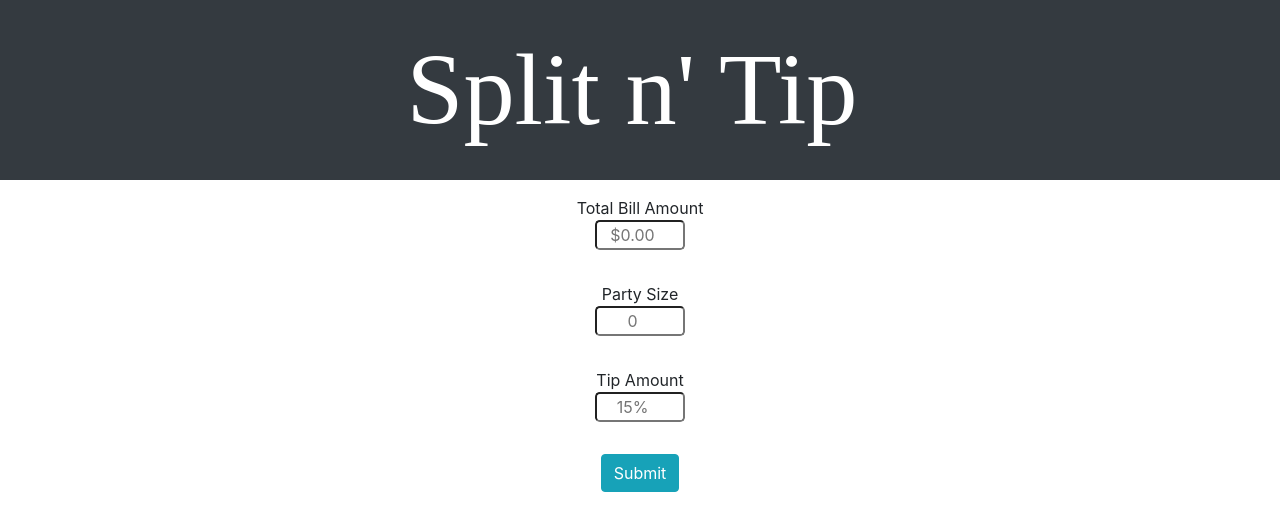
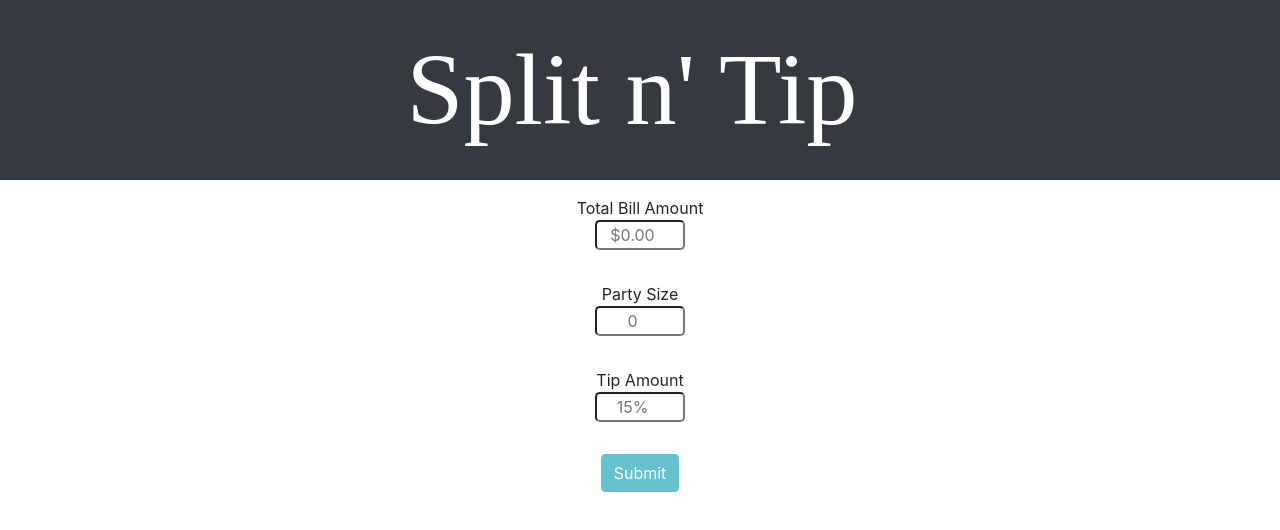
Before and after one commit to JessieSidWho/tip, a React (Create React App) app: page / in a window 1280 px wide. Shown: the top 530 px of the page. Built offline with nearby package versions, Linux system fonts and the light colour scheme; a web font is replaced by a local one.

Commit message:
sumbit button disable feature

```diff
--- a/src/components/Calculator/index.js
+++ b/src/components/Calculator/index.js
@@ -185,7 +185,7 @@ class Calculator extends Component {
 
                         <label>
                             {!this.state.showResult ?
-                                <button className='btn btn-info' onClick={this.handleSubmit}>Submit</button>
+                                <button className='btn btn-info' disabled={this.state.bill === '' || this.state.party === '' ? true : false} onClick={this.handleSubmit}>Submit</button>
                                 : null
                             }
                         </label>
```
